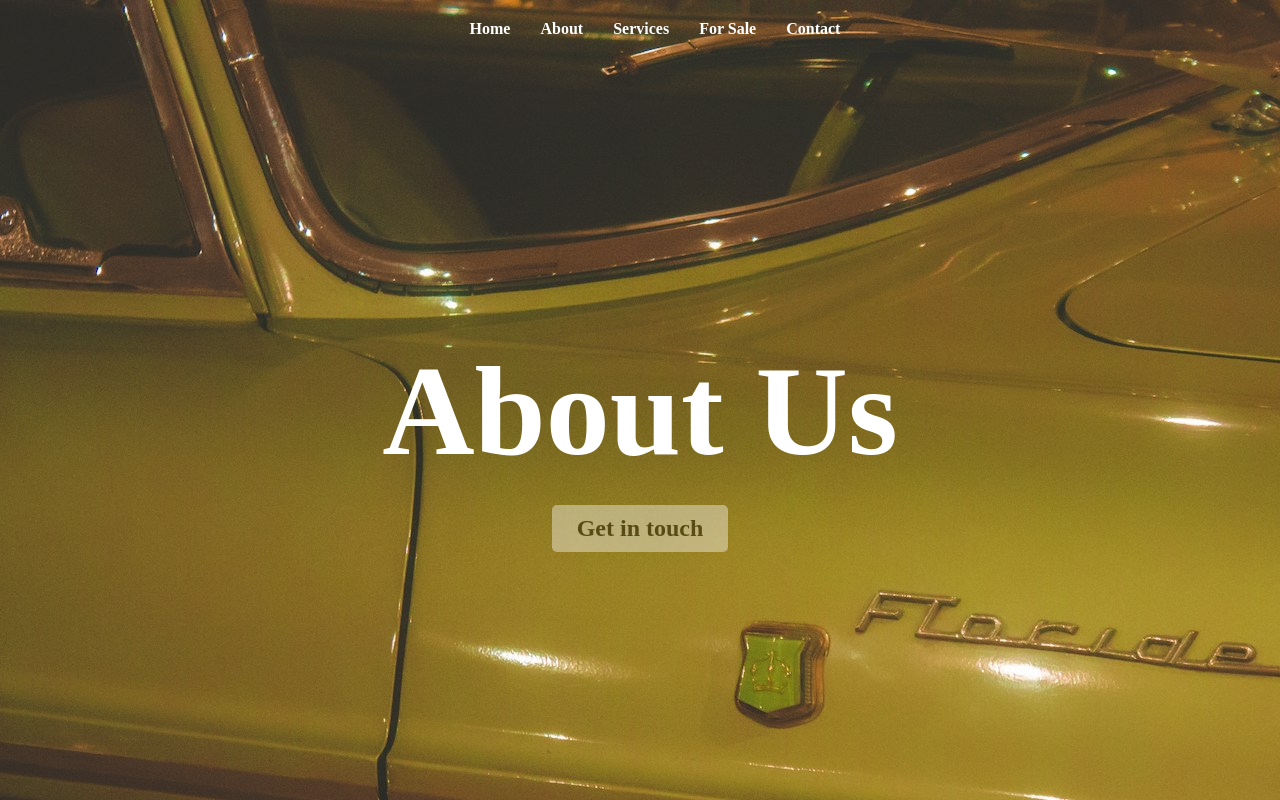
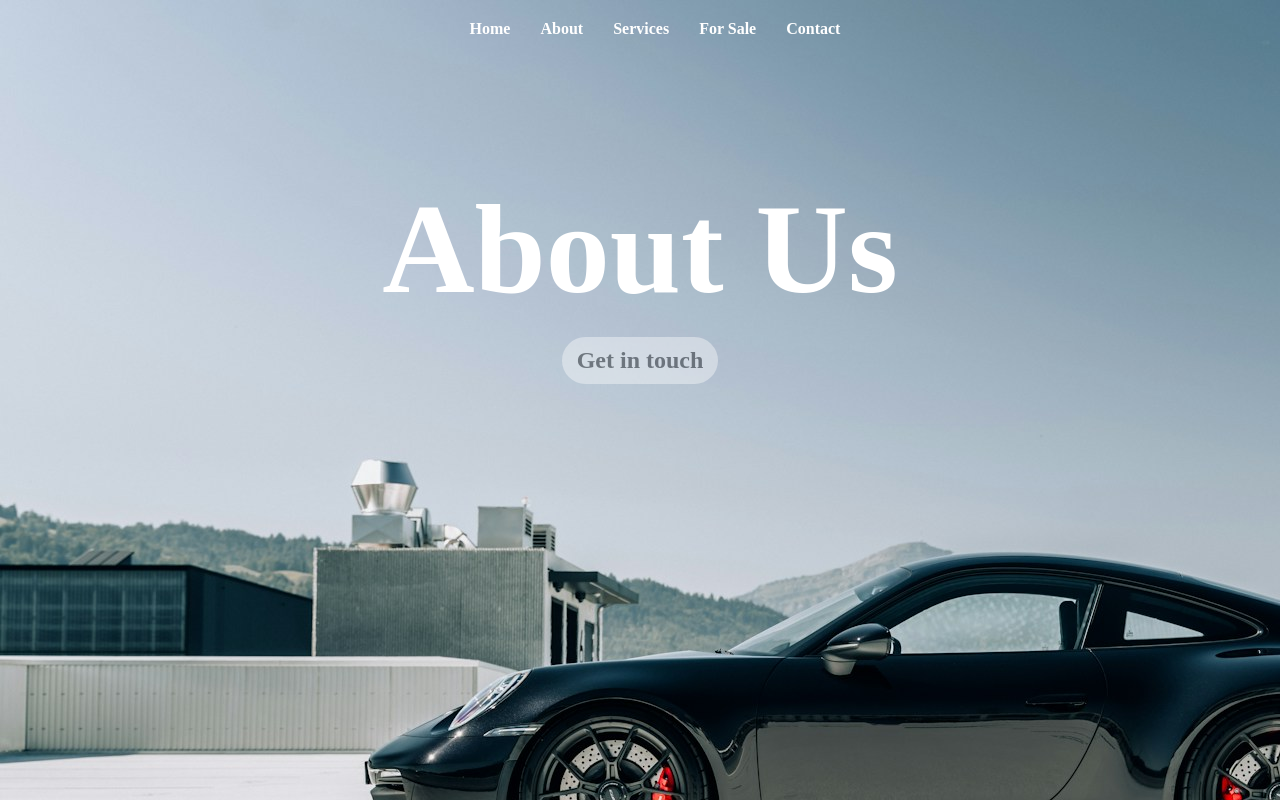
Before and after one commit to Daniel-OSullivan/WebDev_Project_Direct-Decision-Service, a plain HTML site: page pages/about.html in a window 1280 px wide. Shown: the top 800 px of the page. Drawn offline with Linux system fonts and the light colour scheme; a web font is replaced by a local one.

Commit message:
ca-3-2
hellow

```diff
--- a/css/about.css
+++ b/css/about.css
@@ -65,6 +65,7 @@ html, body {
   z-index: 2;
   text-align: center;
   padding: 1rem;
+  gap: 12px; /* consistent spacing between h1 and button */
 }
 
 .content h1 {
@@ -72,11 +73,22 @@ html, body {
   margin-bottom: 20px;
   font-family: 'Rattless';
   color: #fff;
+  transform: translateY(-150px); /* your current offset */
+}
+
+/* Move the button up a bit */
+.content .btn {
+  transform: translateY(-180px);
+}
+
+@media (max-width: 600px) {
+  .content h1 { transform: translateY(-10px); }
+  .content .btn { transform: translateY(-8px); }
 }
 
 
 .btn {
-  padding: 10px 25px;
+  padding: 10px 15px;
   background-color: white;
   opacity: 0.4;
   color: #000;
@@ -84,7 +96,7 @@ html, body {
   font-family: 'Rattless';
   font-size: 1.5rem;
   font-weight: bold;
-  border-radius: 5px;
+  border-radius: 500px;
   transition: background 0.3s;
 }
 
--- a/pages/about.html
+++ b/pages/about.html
@@ -26,7 +26,7 @@
     </nav>
 
       <div class="image-container">
-          <img src="../media/avt-land.jpg" class="background-image" alt="background image">
+          <img src="../media/abt-lando.jpg" class="background-image" alt="background image">
     <div class="overlay"></div>
 
 
```
Also changed, not shown: media/abt-lando.jpg (added).
